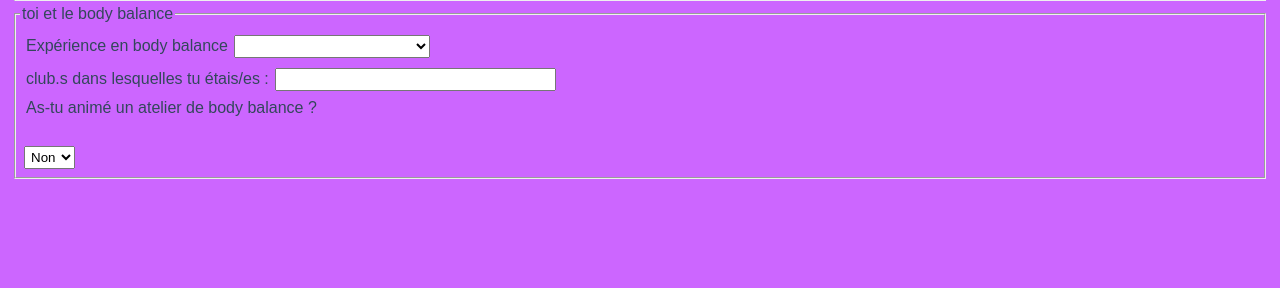
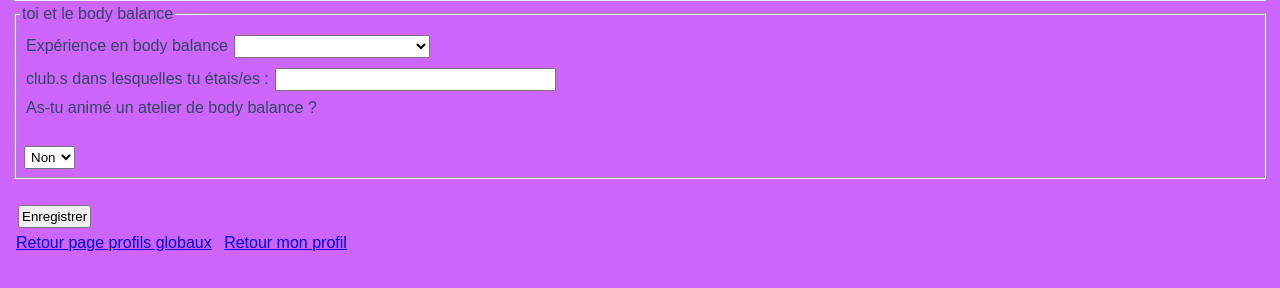
Before and after one commit to titandasypholauteur/improdylance, a PHP site: page /infos_personnelles.php in a window 1280 px wide. Shown: the part 512-800 px from the top of the page. Run offline with PHP 8.4, Linux system fonts and the light colour scheme.

Commit message:
Add files via upload

```diff
--- a/infos_personnelles.php
+++ b/infos_personnelles.php
@@ -95,6 +95,15 @@ $string =  '<!DOCTYPE html>'.
 ''.
 '            </fieldset><br />'.
 ''.
+'            <section>'.
+'                <button>'.
+'                    Enregistrer'.
+'                </section>'.
+''.
+''.
+'            <a href="page_profils_globaux.html">Retour page profils globaux</a>'.
+'        <a href="mon_profil.html">Retour mon profil</a>'.
+''.
 '   '.
 '          '.
 ''.
--- a/mon_profil.html
+++ b/mon_profil.html
@@ -13,7 +13,7 @@
     <section>
     <button>insère ta photo de profil<a href=""></a></button>
 </section><!--mettre la mention "profil vérifié" ou "profil à vérifier" sous la photo de profil-->
-
+<a href="page_profils_globaux.html">Retour profils globaux</a>
 <p style="text-align: center;">abonné.e.s</p>
 <p style="text-align: center">abonnements</p> <!--à l'instar d'Instagram, mettre anonnements à droite d'abonné.e.s--><br />
 <p style="text-align: center;">ma bio<!--Présente-toi succinctement (études/profession, âge, et surtout : l'impro et/ou le body balance)--></p>
--- a/mon_profil.js
+++ b/mon_profil.js
@@ -13,7 +13,7 @@ var html =  '<!DOCTYPE html>'+
 '    <section>'+
 '    <button>insère ta photo de profil<a href=""></a></button>'+
 '</section><!--mettre la mention "profil vérifié" ou "profil à vérifier" sous la photo de profil-->'+
-''+
+'<a href="page_profils_globaux.html">Retour profils globaux</a>'+
 '<p style="text-align: center;">abonné.e.s</p>'+
 '<p style="text-align: center">abonnements</p> <!--à l\'instar d\'Instagram, mettre anonnements à droite d\'abonné.e.s--><br />'+
 '<p style="text-align: center;">ma bio<!--Présente-toi succinctement (études/profession, âge, et surtout : l\'impro et/ou le body balance)--></p>'+
--- a/mon_profil.php
+++ b/mon_profil.php
@@ -14,7 +14,7 @@ $string =  '<!DOCTYPE html>'.
 '    <section>'.
 '    <button>insère ta photo de profil<a href=""></a></button>'.
 '</section><!--mettre la mention "profil vérifié" ou "profil à vérifier" sous la photo de profil-->'.
-''.
+'<a href="page_profils_globaux.html">Retour profils globaux</a>'.
 '<p style="text-align: center;">abonné.e.s</p>'.
 '<p style="text-align: center">abonnements</p> <!--à l\'instar d\'Instagram, mettre anonnements à droite d\'abonné.e.s--><br />'.
 '<p style="text-align: center;">ma bio<!--Présente-toi succinctement (études/profession, âge, et surtout : l\'impro et/ou le body balance)--></p>'.
--- a/parametres.html
+++ b/parametres.html
@@ -14,6 +14,10 @@
             <p><section><button>infos de contact <!--c'est ici que tu peux modifier ton numéro de téléphone, ton adresse courriel, tes réseaux sociaux--></button></section></p>
             <p><section><button><a href="verif_profil.html">Vérification de ton profil</a></button></section></p>
             <p><section><button>politique de confidentialité de tes données personnelles</button></section></p>
+
+        <a href="page_profils_globaux.html">Retour page profils globaux</a>
+        <a href="mon_profil.html">Retour mon profil</a>
+        <a href="infos_personnelles.html">vers mes informations personnelles</a>
         <li><section><button>Te déconnecter</button></section></li>
         <li><section><button>Clôturer mon compte</button></section></li>
 
--- a/parametres.js
+++ b/parametres.js
@@ -14,6 +14,10 @@ var html =  '<!DOCTYPE html>'+
 '            <p><section><button>infos de contact <!--c\'est ici que tu peux modifier ton numéro de téléphone, ton adresse courriel, tes réseaux sociaux--></button></section></p>'+
 '            <p><section><button><a href="verif_profil.html">Vérification de ton profil</a></button></section></p>'+
 '            <p><section><button>politique de confidentialité de tes données personnelles</button></section></p>'+
+'        '+
+'        <a href="page_profils_globaux.html">Retour page profils globaux</a>'+
+'        <a href="mon_profil.html">Retour mon profil</a>'+
+'        <a href="infos_personnelles.html">vers mes informations personnelles</a>'+
 '        <li><section><button>Te déconnecter</button></section></li>'+
 '        <li><section><button>Clôturer mon compte</button></section></li>'+
 ''+
--- a/parametres.php
+++ b/parametres.php
@@ -15,6 +15,10 @@ $string =  '<!DOCTYPE html>'.
 '            <p><section><button>infos de contact <!--c\'est ici que tu peux modifier ton numéro de téléphone, ton adresse courriel, tes réseaux sociaux--></button></section></p>'.
 '            <p><section><button><a href="verif_profil.html">Vérification de ton profil</a></button></section></p>'.
 '            <p><section><button>politique de confidentialité de tes données personnelles</button></section></p>'.
+'        '.
+'        <a href="page_profils_globaux.html">Retour page profils globaux</a>'.
+'        <a href="mon_profil.html">Retour mon profil</a>'.
+'        <a href="infos_personnelles.html">vers mes informations personnelles</a>'.
 '        <li><section><button>Te déconnecter</button></section></li>'.
 '        <li><section><button>Clôturer mon compte</button></section></li>'.
 ''.
```
Also changed, not shown: infos_personnelles.html (+9 -0 lines), infos_personnelles.js (+9 -0 lines), readme.txt.
